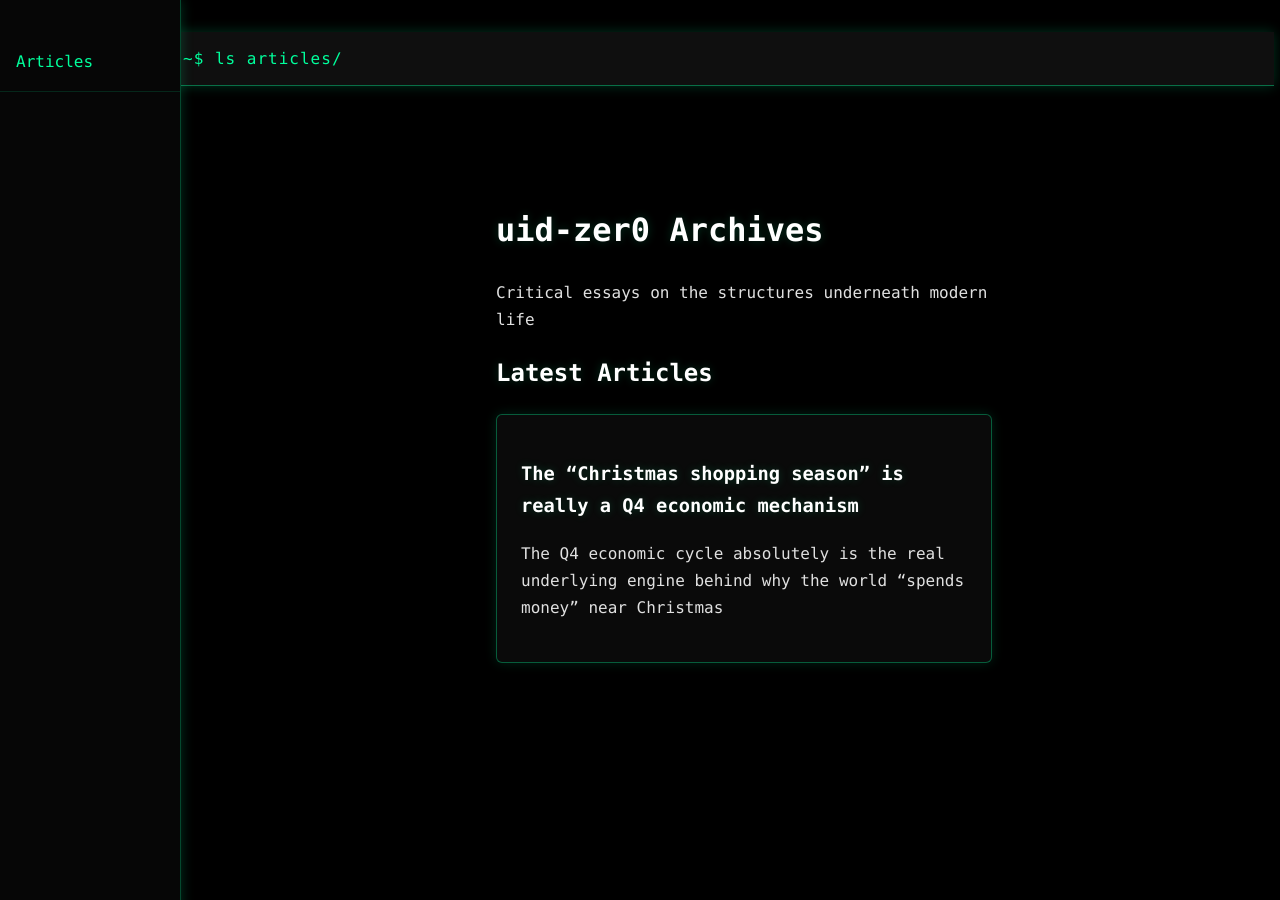
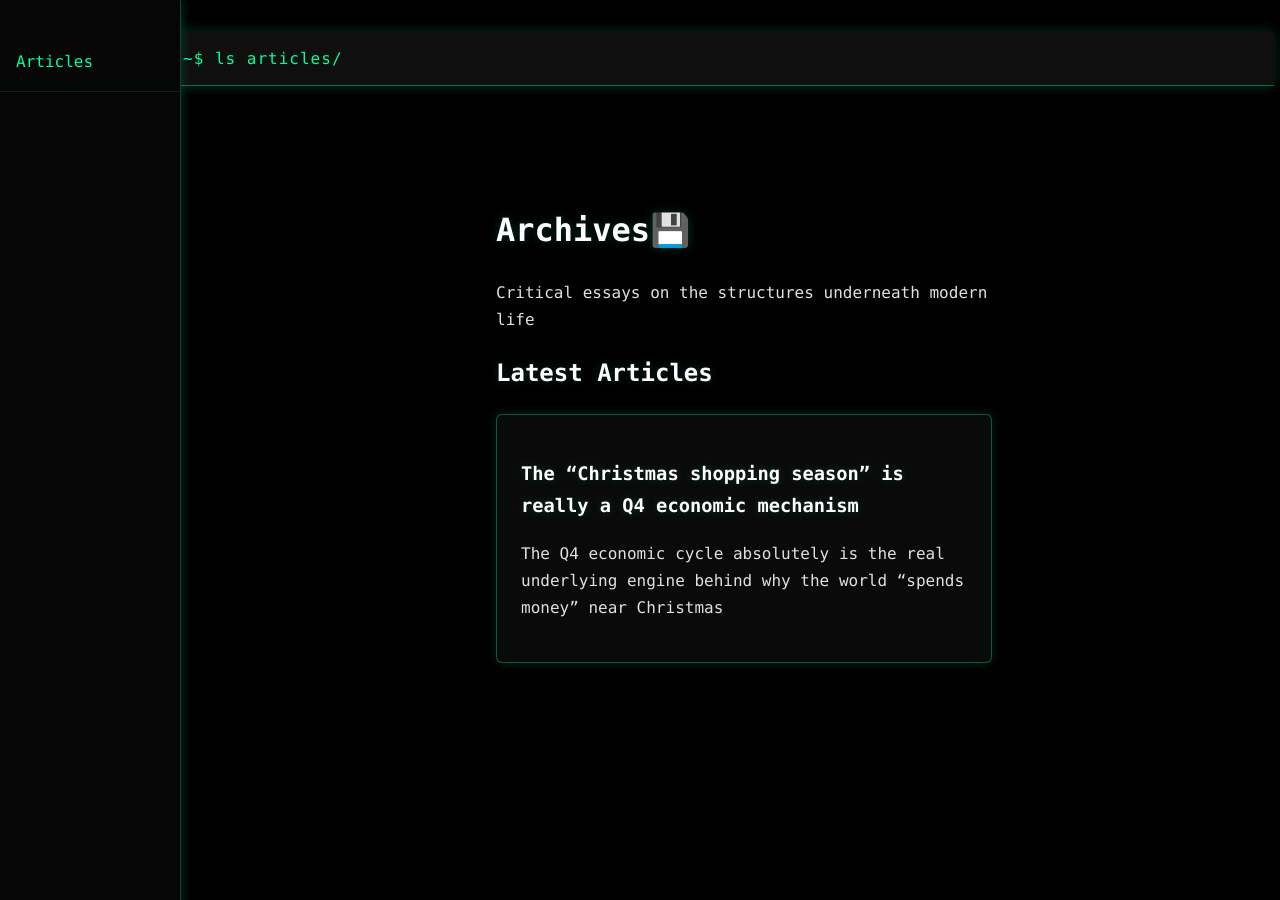
Before and after one commit to UID-ZER0/uid-zer0.github.io, a Jekyll site: the page built from index.md, in a window 1280 px wide. Built offline with Jekyll 4.4.1, drawn with Linux system fonts in a browser that asks for light colours.

Commit message:
Update index.md

```diff
--- a/index.md
+++ b/index.md
@@ -4,7 +4,7 @@ title: "uid-zer0"
 ---
 
 <div class="container">
-  <h1>uid-zer0 Archives</h1>
+  <h1>Archives💾</h1>
   <p>Critical essays on the structures underneath modern life</p>
 
   <h2>Latest Articles</h2>
```
